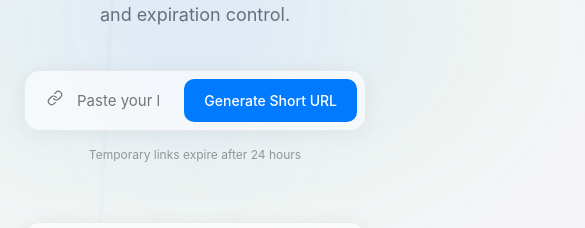
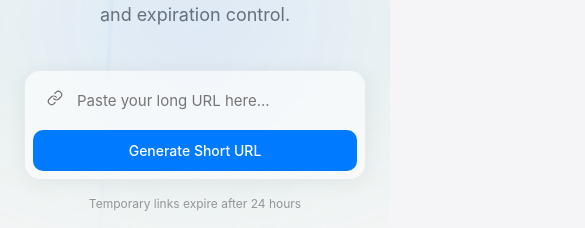
Before and after one commit to anshulyadavv/url_shortner, a React (Vite) app: page / in a window 390 px wide. Shown: the part 358-586 px from the top of the page, 585 px wide, since content can reach past the window. Built offline with nearby package versions, Linux system fonts and the light colour scheme; no server answers.

Commit message:
fix: page resizing on mobile devices

```diff
--- a/src/components/Navbar.jsx
+++ b/src/components/Navbar.jsx
@@ -90,18 +90,9 @@ export function Navbar() {
           }}
         >
           <svg width="24" height="24" viewBox="0 0 24 24" fill="none" stroke="currentColor" strokeWidth="2" strokeLinecap="round" strokeLinejoin="round">
-            {isMobileOpen ? (
-              <>
-                <line x1="18" y1="6" x2="6" y2="18"></line>
-                <line x1="6" y1="6" x2="18" y2="18"></line>
-              </>
-            ) : (
-              <>
-                <line x1="3" y1="12" x2="21" y2="12"></line>
-                <line x1="3" y1="6" x2="21" y2="6"></line>
-                <line x1="3" y1="18" x2="21" y2="18"></line>
-              </>
-            )}
+            <line x1="3" y1="12" x2="21" y2="12" style={{ transition: "all 0.3s", opacity: isMobileOpen ? 0 : 1 }}></line>
+            <line x1="3" y1="6" x2="21" y2="6" style={{ transition: "all 0.3s", transformOrigin: "center", transform: isMobileOpen ? "translateY(6px) rotate(45deg)" : "none" }}></line>
+            <line x1="3" y1="18" x2="21" y2="18" style={{ transition: "all 0.3s", transformOrigin: "center", transform: isMobileOpen ? "translateY(-6px) rotate(-45deg)" : "none" }}></line>
           </svg>
         </button>
 
--- a/src/index.css
+++ b/src/index.css
@@ -64,3 +64,9 @@ body, html {
     transform: translateX(0) !important;
   }
 }
+
+@media (max-width: 600px) {
+  .url-input-card {
+    flex-direction: column !important;
+  }
+}
--- a/src/pages/LandingPage.jsx
+++ b/src/pages/LandingPage.jsx
@@ -95,6 +95,7 @@ onGenerate(`${window.location.origin}/${slug}`);
         fontFamily: sf,
         color: text,
         transition: "all 0.3s",
+        overflowX: "hidden",
       }}
     >
       <AnimatedGrid dark={dark} />
@@ -194,8 +195,8 @@ onGenerate(`${window.location.origin}/${slug}`);
           analytics and expiration control.
         </p>
 
-        {/* URL input card */}
         <div
+          className="url-input-card"
           style={{
             ...cardStyle(),
             padding: 8,
@@ -208,7 +209,7 @@ onGenerate(`${window.location.origin}/${slug}`);
             background: dark ? "rgba(28,28,30,0.6)" : "rgba(255,255,255,0.6)",
           }}
         >
-          <div style={{ flex: 1, position: "relative" }}>
+          <div style={{ flex: 1, position: "relative", minWidth: 200 }}>
             <div
               style={{
                 position: "absolute",
```
